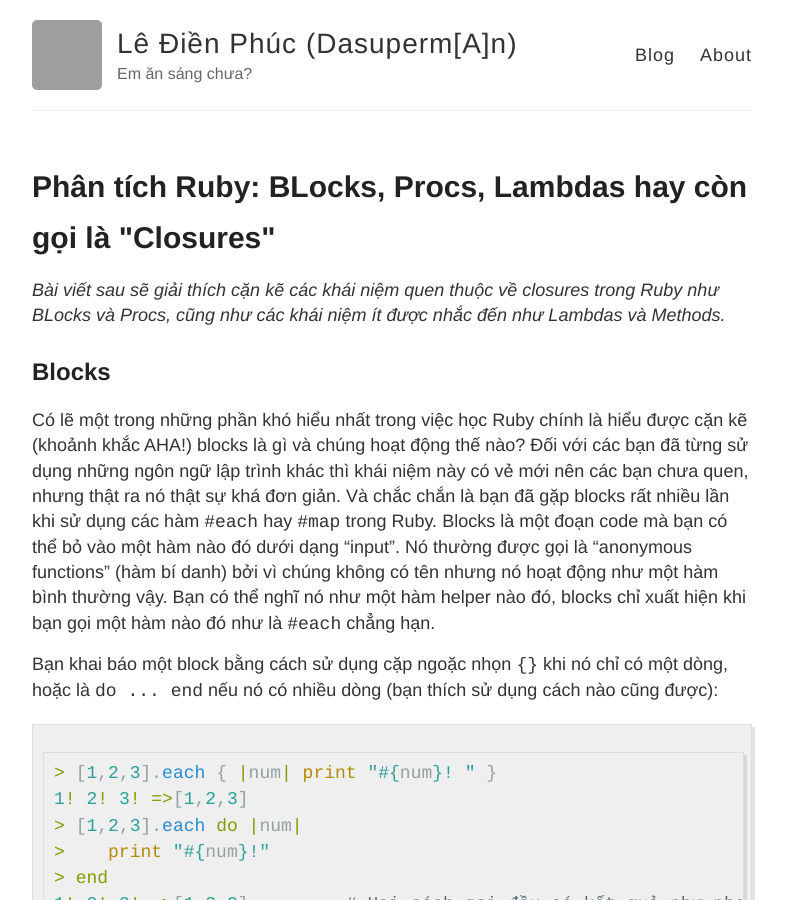
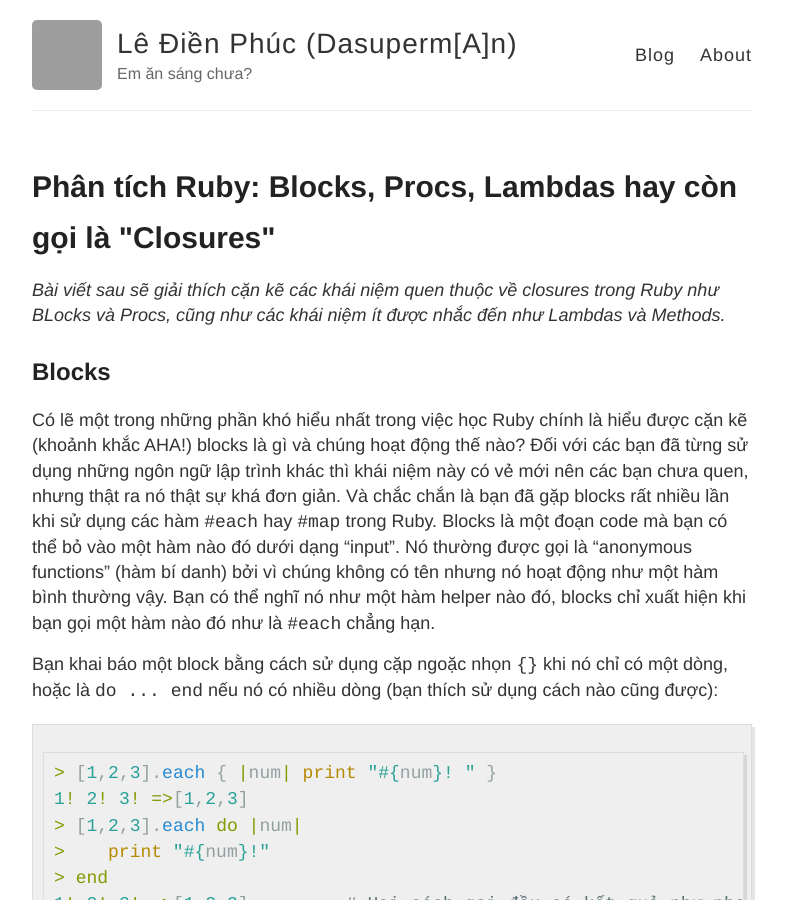
Before and after one commit to phucledien/legacy-blog, a Jekyll site: the page built from _posts/2017-8-4-Phan-Tich-Ruby-Blocks-Procs-Lambdas.md, in a window 1280 px wide and 900 px high. Shown: the whole window, without its empty margins (248-1034 px from the left). Built offline with Jekyll 4.4.1, drawn with Linux system fonts in a browser that asks for light colours; grey boxes are pictures that could not be loaded.

```diff
--- a/_posts/2017-8-4-Phan-Tich-Ruby-Blocks-Procs-Lambdas.md
+++ b/_posts/2017-8-4-Phan-Tich-Ruby-Blocks-Procs-Lambdas.md
@@ -1,6 +1,6 @@
 ---
 layout: post
-title: "Phân tích Ruby: BLocks, Procs, Lambdas hay còn gọi là \"Closures\""
+title: "Phân tích Ruby: Blocks, Procs, Lambdas hay còn gọi là \"Closures\""
 ---
 *Bài viết sau sẽ giải thích cặn kẽ các khái niệm quen thuộc về closures trong Ruby như BLocks và Procs, cũng như các khái niệm ít được nhắc đến như Lambdas và Methods.*
 
```
